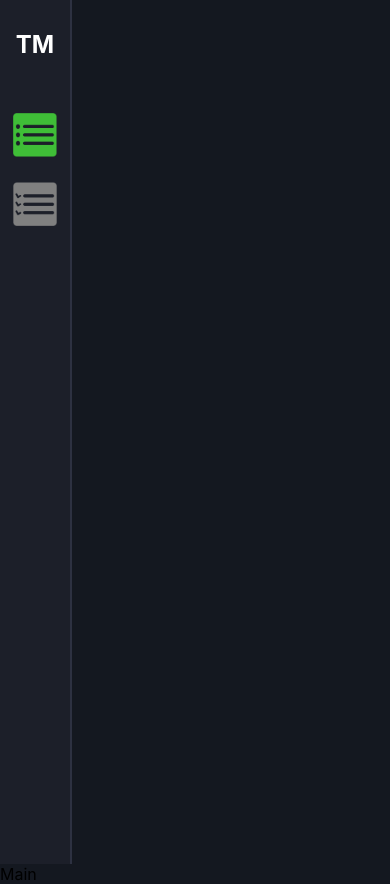
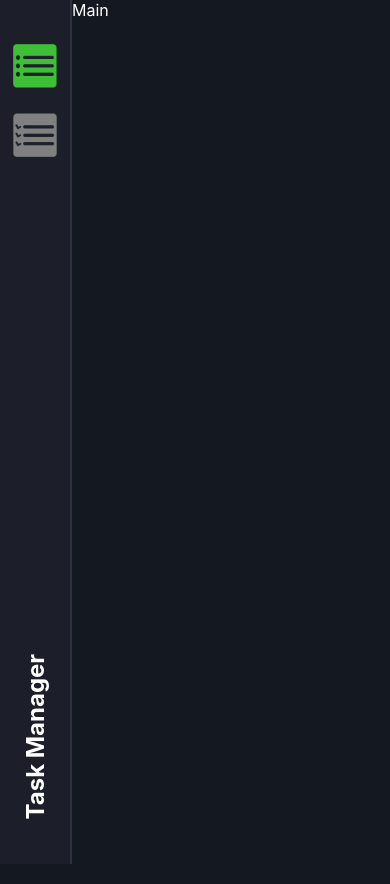
Before and after one commit to vimaciel/task-manager-web, a React (Create React App) app: page / in a window 390 px wide. Built offline with nearby package versions, Linux system fonts and the light colour scheme.

Commit message:
Adjust app title position on mobile screen

```diff
--- a/src/App.js
+++ b/src/App.js
@@ -4,7 +4,7 @@ import Main from './components/Main'
 
 function App() {
   return (
-   <div>
+   <div className="container">
      <SideMenu />
      <Main />
    </div>
--- a/src/components/SideMenu.js
+++ b/src/components/SideMenu.js
@@ -36,13 +36,8 @@ export default class SideMenu extends PureComponent {
                     </ul>
                 </div>
                 <div className="menu-closed">
-                    <div className="header">
-                        <h2>
-                            TM
-                        </h2>
-                    </div>
                     <ul>
-                        <li className="selected">
+                        <li>
                             <a>
                                 <img src={tasksToDo} width="50px" height="50px" />
                             </a>
@@ -52,7 +47,13 @@ export default class SideMenu extends PureComponent {
                                 <img src={tasksFinishedGray} width="50px" height="50px" />
                             </a>
                         </li>
+                        <li>
+
+                        </li>
                     </ul>
+                    <h2>
+                        Task Manager
+                    </h2>
                 </div>
             </nav>
         )
--- a/src/scss/_side-menu.scss
+++ b/src/scss/_side-menu.scss
@@ -72,10 +72,20 @@
     .menu-closed {
       display: flex;
       flex-direction: column;
+      position: relative;
+      height: 100%;
 
       li {
         width: 50px;
       }
+
+      h2 {
+        position: absolute;
+        transform: rotate(-90deg);
+        bottom: 100px;
+        width: 200px;
+        left: -75px;
+      }
     }
   }
 }
--- a/src/scss/main.scss
+++ b/src/scss/main.scss
@@ -10,6 +10,11 @@ body {
   height: 100vh;
   padding: 0;
   margin: 0;
+  color: #fff;
+}
+
+.container {
+  display: flex;
 }
 
 h3 {
```
